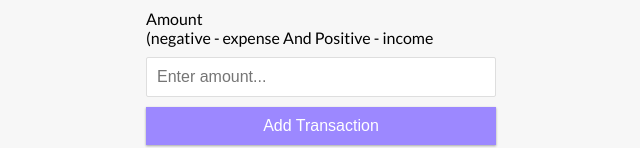
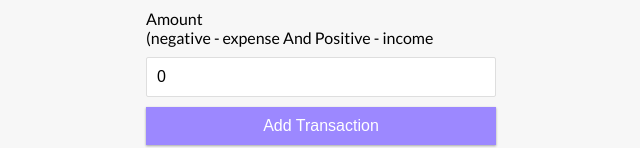
Before and after one commit to DaniyalManzoor/expense_tracker_app, a React (Create React App) app: page / in a window 1280 px wide. Shown: the part 583-731 px from the top of the page, without its empty margins (319-959 px from the left). Built offline with nearby package versions, Linux system fonts and the light colour scheme.

Commit message:
update add Transaction

```diff
--- a/src/components/addTransaction.jsx
+++ b/src/components/addTransaction.jsx
@@ -1,19 +1,32 @@
-import React from "react";
+import React, { useState } from "react";
 
 const AddTransaction = () => {
+  const [text, setText] = useState("");
+  const [amount, setAmount] = useState(0);
+
   return (
     <>
       <h3>Add new Transaction</h3>
       <form action="">
         <div className="form-control">
           <label htmlFor="text">Text</label>
-          <input type="text" placeholder="Enter Text..." />
+          <input
+            type="text"
+            value={text}
+            onChange={(e) => setText(e.target.value)}
+            placeholder="Enter Text..."
+          />
         </div>
         <div className="form-control">
           <label htmlFor="text">
             Amount <br /> (negative - expense And Positive - income
           </label>
-          <input type="number" placeholder="Enter amount..." />
+          <input
+            type="number"
+            value={amount}
+            onChange={() => setAmount(e.target.value)}
+            placeholder="Enter amount..."
+          />
         </div>
         <button className="btn">Add Transaction</button>
       </form>
```
